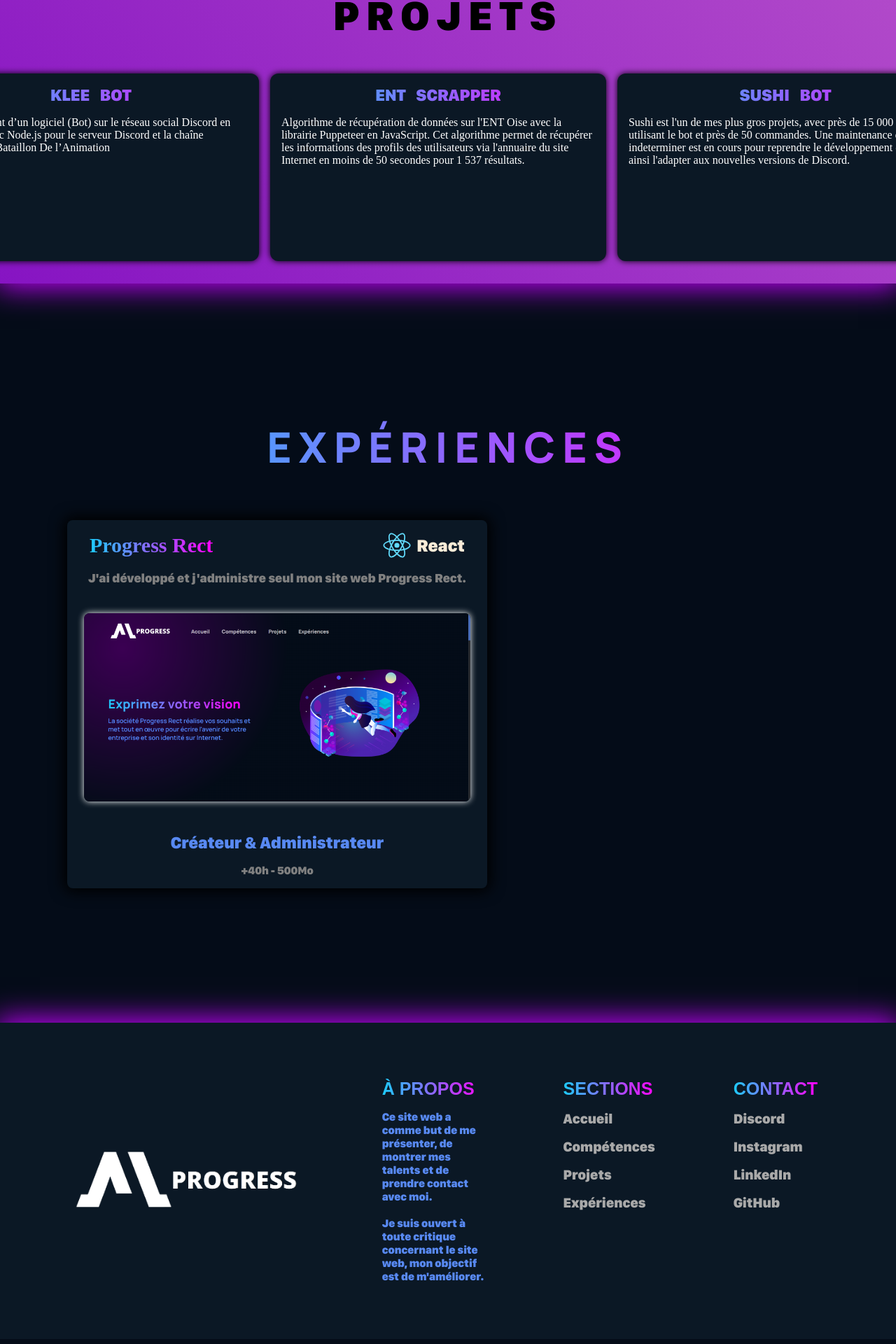
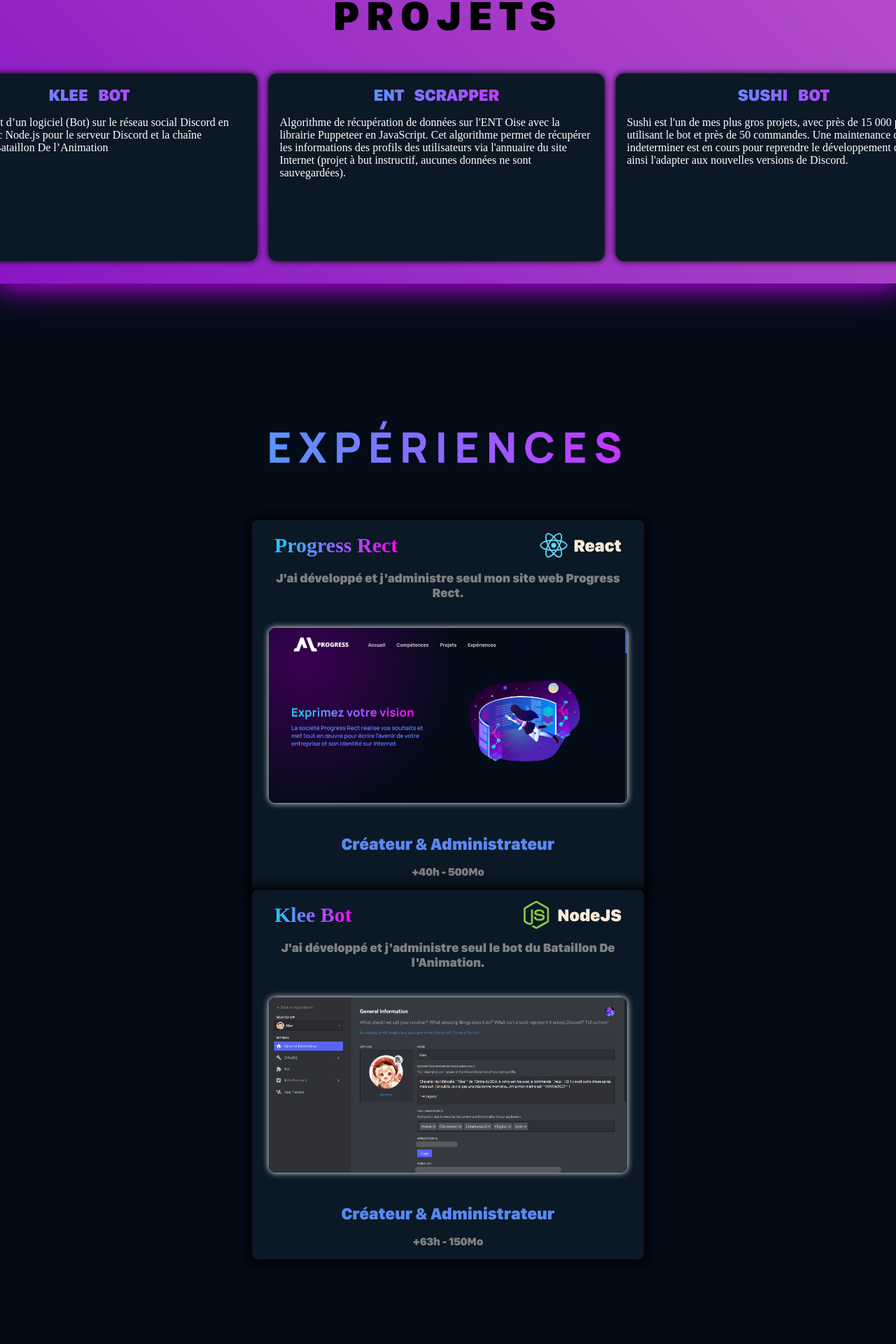
Before and after one commit to Maki-Grz/progress.fr, a React (Create React App) app: page / in a window 1280 px wide. Shown: the part 3702-5622 px from the top of the page at 70% size. Built offline with nearby package versions, Linux system fonts and the light colour scheme; a web font is replaced by a local one.

Commit message:
patch 0.1.9

```diff
--- a/src/components/experience/Experience.jsx
+++ b/src/components/experience/Experience.jsx
@@ -2,7 +2,9 @@
 import './experience.css'
 
 import progress from '../../assets/screen-progress.png'
+import klee from '../../assets/screen-klee.png'
 import logo from '../../assets/react.svg'
+import node from '../../assets/nodejs.svg'
 
 import Preload from '../../core/Preload'
 
@@ -28,6 +30,24 @@
                         <p>+40h - 500Mo</p>
                     </div>
                 </div>
+
+                <div className='progress__experience-container__card'>
+                    <div className='progress__experience-container__card-header'>
+                        <h2 className='gradient__text'>Klee Bot</h2>
+                        <div className='progress__experience-container__card-header-content'>
+                            <img src={node} alt="NodeJS" />
+                            <h3>NodeJS</h3>
+                        </div>
+                    </div>
+                    <p>J'ai développé et j'administre seul le bot du Bataillon De l'Animation.</p>
+                    <div className='progress__experience-container__card-image'>
+                        <Preload src={klee} alt="Klee" />
+                    </div>
+                    <div className='progress__experience-container__card-content-footer'>
+                        <p>Créateur & Administrateur</p>
+                        <p>+63h - 150Mo</p>
+                    </div>
+                </div>
             </div>
         </div>
     )
--- a/src/components/experience/experience.css
+++ b/src/components/experience/experience.css
@@ -15,6 +15,8 @@
 .progress__experience-container {
     margin-top: 4rem;
     display: flex;
+    flex-direction: row;
+    justify-content: center;
     flex-wrap: wrap;
 }
 
@@ -23,7 +25,8 @@
     border-radius: 8px;
     background-color: var(--color-footer);
     height: auto;
-    width: 600px;
+    width: 560px;
+    margin: auto;
 }
 
 .progress__experience-container__card-header {
@@ -76,7 +79,7 @@
 }
 
 .progress__experience-container__card-image img {
-    border-radius: 8px;
+    border-radius: 9px;
     margin-top: 1rem;
     margin-bottom: 1rem;
 
@@ -84,6 +87,7 @@
 
     max-width: 100%;
     max-height: 100%;
+    object-fit: cover;
 }
 
 .progress__experience-container__card-content-footer p:nth-child(1) {
@@ -107,6 +111,7 @@
 
     .progress__experience-container__card {
         width: 800px;
+        margin-top: 3rem;
     }
 
     .progress__experience-container__card p {
--- a/src/components/project/Project.jsx
+++ b/src/components/project/Project.jsx
@@ -13,7 +13,7 @@
                     </li>
                     <li>
                         <h4 className='gradient__text'>ENT Scrapper</h4>
-                        <p>Algorithme de récupération de données sur l'ENT Oise avec la librairie Puppeteer en JavaScript. Cet algorithme permet de récupérer les informations des profils des utilisateurs via l'annuaire du site Internet en moins de 50 secondes pour  1 537 résultats.</p>
+                        <p>Algorithme de récupération de données sur l'ENT Oise avec la librairie Puppeteer en JavaScript. Cet algorithme permet de récupérer les informations des profils des utilisateurs via l'annuaire du site Internet (projet à but instructif, aucunes données ne sont sauvegardées).</p>
                     </li>
                     <li>
                         <h4 className='gradient__text'>Sushi Bot</h4>
@@ -35,7 +35,7 @@
                     </li>
                     <li>
                         <h4 className='gradient__text'>ENT Scrapper</h4>
-                        <p>Algorithme de récupération de données sur l'ENT Oise avec la librairie Puppeteer en JavaScript. Cet algorithme permet de récupérer les informations des profils des utilisateurs via l'annuaire du site Internet en moins de 50 secondes pour  1 537 résultats.</p>
+                        <p>Algorithme de récupération de données sur l'ENT Oise avec la librairie Puppeteer en JavaScript. Cet algorithme permet de récupérer les informations des profils des utilisateurs via l'annuaire du site Internet (projet à but instructif, aucunes données ne sont sauvegardées).</p>
                     </li>
                     <li>
                         <h4 className='gradient__text'>Sushi Bot</h4>
```
Also changed, not shown: src/assets/screen-klee.png (added).
